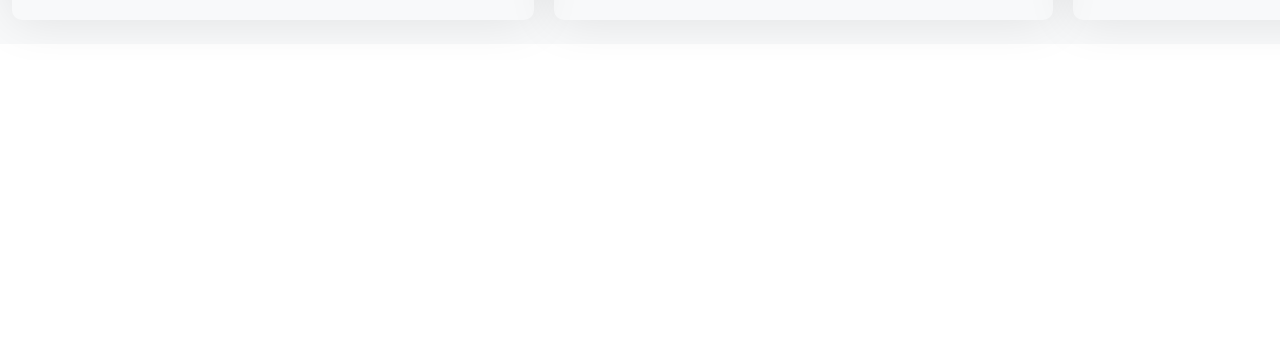
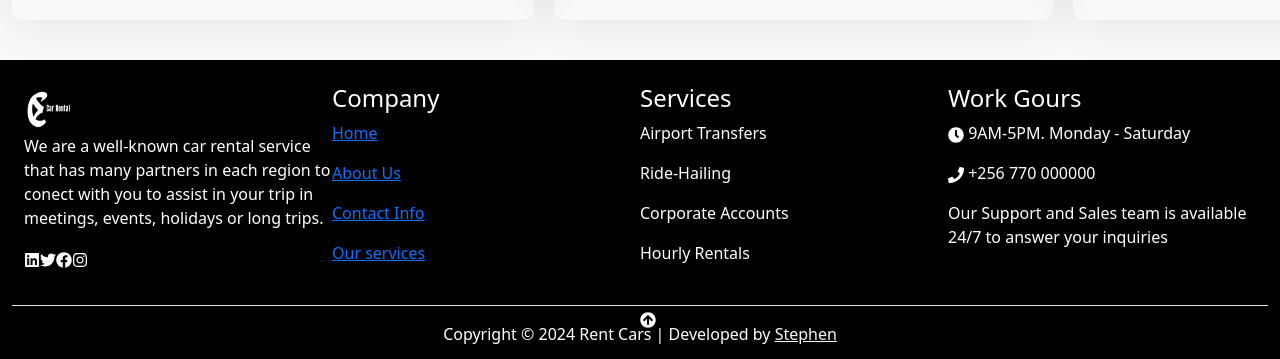
Before and after one commit to OryemaStephen/car-rental-landing-page, a React (Vite) app: page / in a window 1280 px wide. Shown: the part 3657-4016 px from the top of the page. Before the commit the page ends 3717 px from the top, so only its background shows below. Built offline with nearby package versions, Linux system fonts and the light colour scheme.

Commit message:
Added footer content

```diff
--- a/src/App.jsx
+++ b/src/App.jsx
@@ -7,6 +7,7 @@ import Fleet from "./Components/Fleet";
 import Login from "./Components/Login";
 import Register from "./Components/Register";
 import { useEffect, useState } from 'react';
+import Footer from './Components/Footer';
 
 function App() {
   const [cars, setCars] = useState([])
@@ -30,6 +31,7 @@ function App() {
               <Fleet cars={cars}/>
               <About />
               <Contact />
+              <Footer />
           </>
         } />
         <Route path="/login" element={<Login />} />
--- /dev/null
+++ b/src/Components/Footer.jsx
@@ -0,0 +1,62 @@
+import { Image } from "react-bootstrap";
+import { FaArrowCircleUp, FaClock, FaFacebook, FaInstagram, FaLinkedin, FaPhone, FaTwitter } from "react-icons/fa";
+
+const Footer = () => {
+    const year = new Date().getFullYear();
+  return (
+    <div id="footer" className="container-fluid bg-black text-white">
+        <div className="container-fluid d-flex justify-content-between align-items-start pt-4 pb-4 flex-wrap">
+            <div className="w-25">
+                <Image src="src/assets/logo.png" className="logo"/>
+                <p>
+                    We are a well-known car rental service that
+                    has many partners in each region to conect with you to
+                    assist in your trip in meetings, events, holidays or long trips.
+                </p>
+                <div>
+                    <FaLinkedin />
+                    <FaTwitter />
+                    <FaFacebook />
+                    <FaInstagram />
+                </div>
+            </div>
+
+            <div className="w-25">
+                <h4>Company</h4>
+                <p><a href="#">Home</a></p>
+                <p><a href="#about">About Us</a></p>
+                <p><a href="#footer">Contact Info</a></p>
+                <p><a href="#about">Our services</a></p>
+
+            </div>
+
+            <div className="w-25">
+                <h4>Services</h4>
+                <p>Airport Transfers</p>
+                <p>Ride-Hailing</p>
+                <p>Corporate Accounts</p>
+                <p>Hourly Rentals</p>
+            </div>
+
+            <div className="w-25">
+                <h4>Work Gours</h4>
+                <p><FaClock /> 9AM-5PM. Monday - Saturday</p>
+                <p><FaPhone /> +256 770 000000</p>
+                <p>
+                    Our Support and Sales team is available
+                    24/7 to answer your inquiries
+                </p>
+            </div>
+
+        </div>
+        <div className="p-3 text-center position-relative border-top">
+            <div >
+                <a className=" position-absolute top-0 text-white " title="Scroll to top" href="#"><FaArrowCircleUp /></a>
+            </div>
+            <span>Copyright &copy; {year} Rent Cars | Developed by <a className="text-light" href="https://oryemasteph.netlify.app" target="_blank">Stephen</a></span>
+        </div>
+    </div>
+  )
+}
+
+export default Footer
--- a/src/Components/Navbar.jsx
+++ b/src/Components/Navbar.jsx
@@ -19,7 +19,7 @@ function Navbars() {
             <Nav.Link href="#home" className="text-white">Home</Nav.Link>
             <Nav.Link href="#fleet" className="text-white" >Fleet</Nav.Link>
             <Nav.Link href="#about" className="text-white">About Us</Nav.Link>
-            <Nav.Link href="#contact" className="text-white">Contact Us</Nav.Link>
+            <Nav.Link href="#footer" className="text-white">Contact Us</Nav.Link>
           </Nav>
           {/* <Nav className="ms-auto">
             <Nav.Link className="text-white" onClick={handleLoginClick}>Login</Nav.Link>
--- a/src/index.css
+++ b/src/index.css
@@ -162,6 +162,7 @@
 }
 
 
+
 @media screen  and (max-width:480px){
   .car-brand{
     width: 30px;
@@ -196,6 +197,11 @@
   .comments{
     flex-wrap: wrap;
   }
+
+  #footer > div:first-child{
+    display: grid;
+
+  }
 }
 
 @media screen and (max-width:768px) {
```
